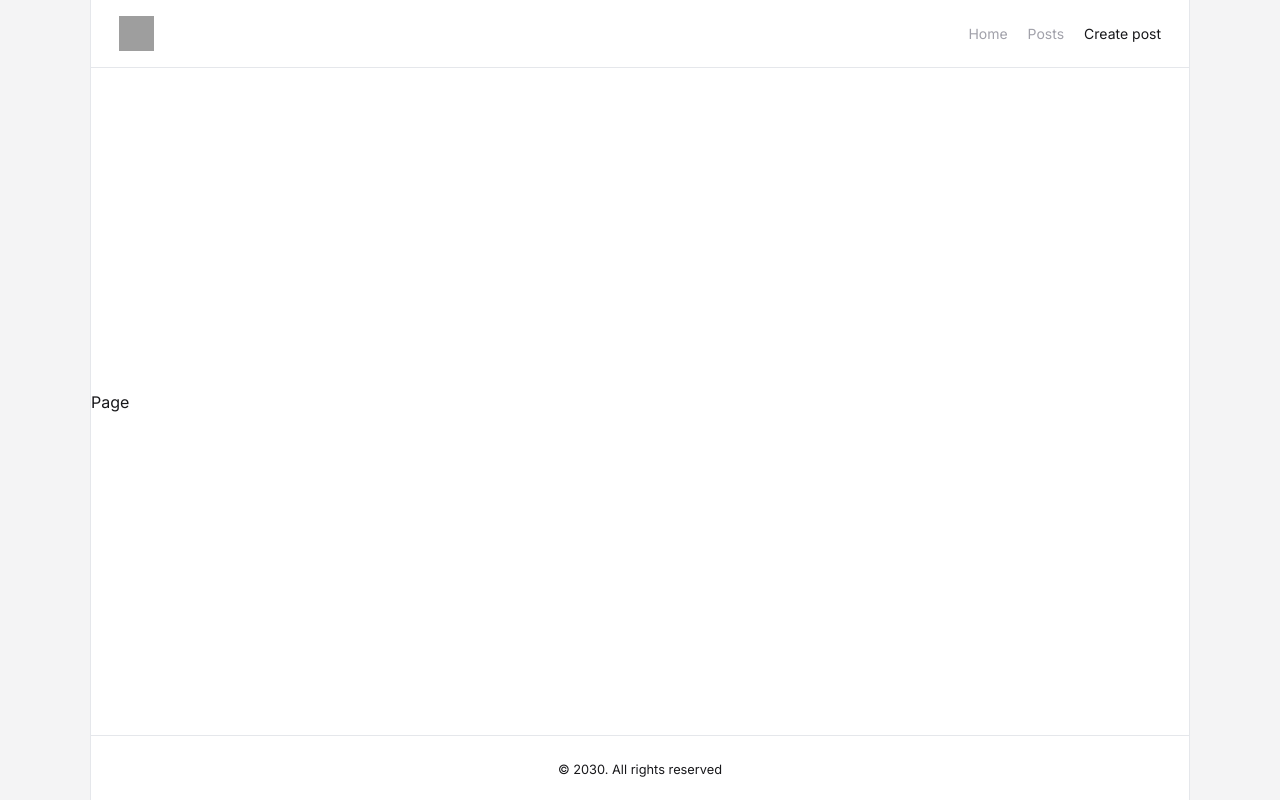
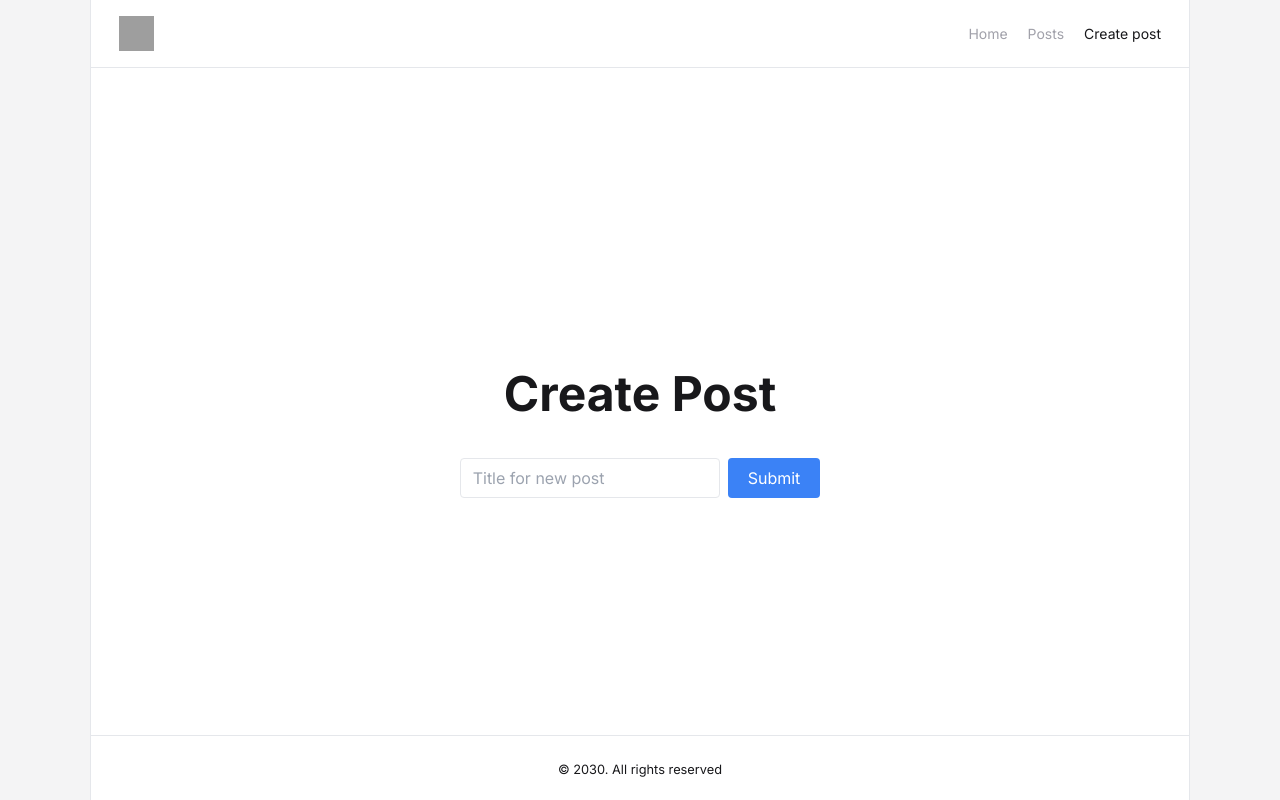
Before and after one commit to byfolarin/next-init, a Next.js app: page /create-post in a window 1280 px wide. Built offline with nearby package versions, Linux system fonts and the light colour scheme; grey boxes are pictures that could not be loaded.

Commit message:
formdata

```diff
--- /dev/null
+++ b/src/actions/actions.ts
@@ -0,0 +1,6 @@
+"use server"
+
+export async function createPost(formData:FormData) {
+
+
+}
--- a/src/app/create-post/page.tsx
+++ b/src/app/create-post/page.tsx
@@ -1,7 +1,20 @@
+import { createPost } from "@/actions/actions";
+
 export default function Page() {
   return (
-    <div className="flex items-center align-middle">
-      Page
-    </div>
+    <main className="text-center pt-16">
+             <h1 className="text-4xl font-bold mb-5 md:text-5xl">Create Post</h1>
+
+        <form action={createPost}
+        className="h-10 space-x-2 mt-10">
+           <input
+            name="title"
+            placeholder="Title for new post"
+            className="border rounded px-3 h-full"
+            type="text"
+            required />
+           <button className="h-full bg-blue-500 rounded text-white px-5 ">Submit</button>
+        </form>
+    </main>
   )
 }
```
